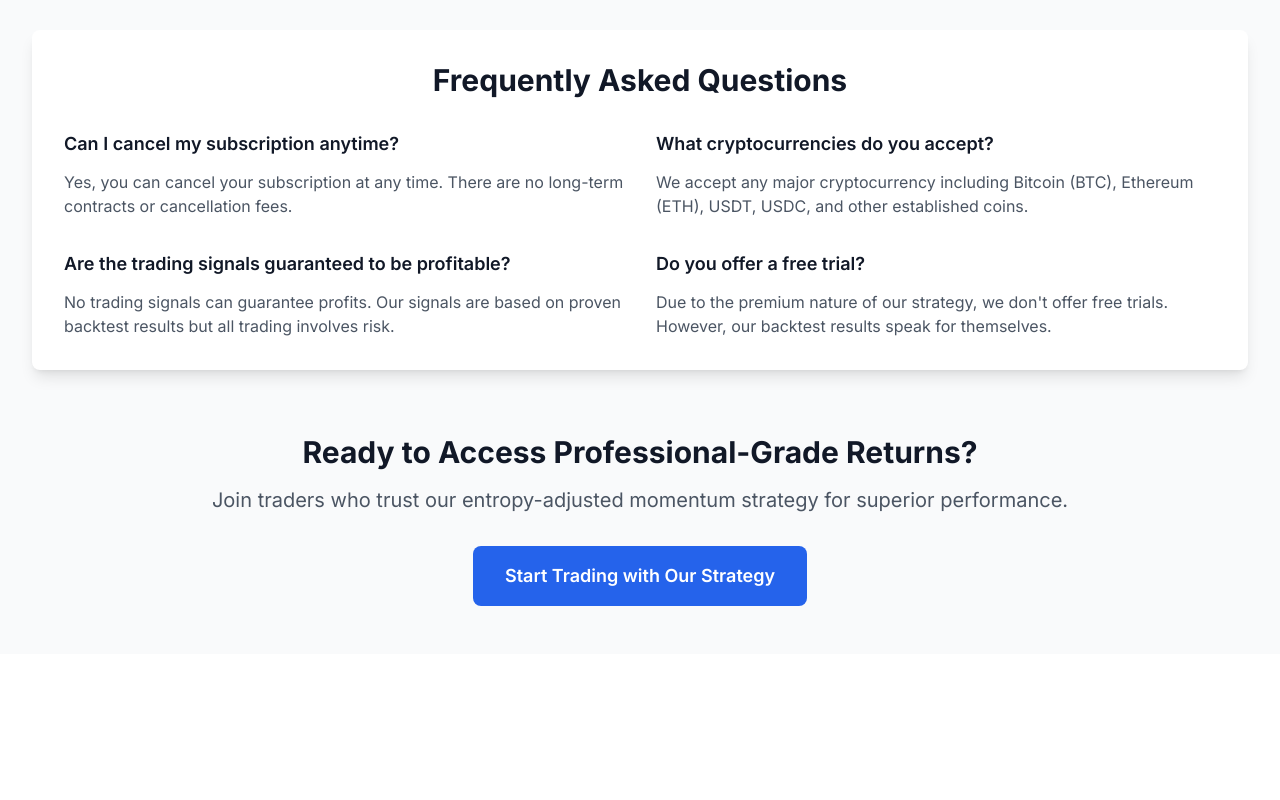
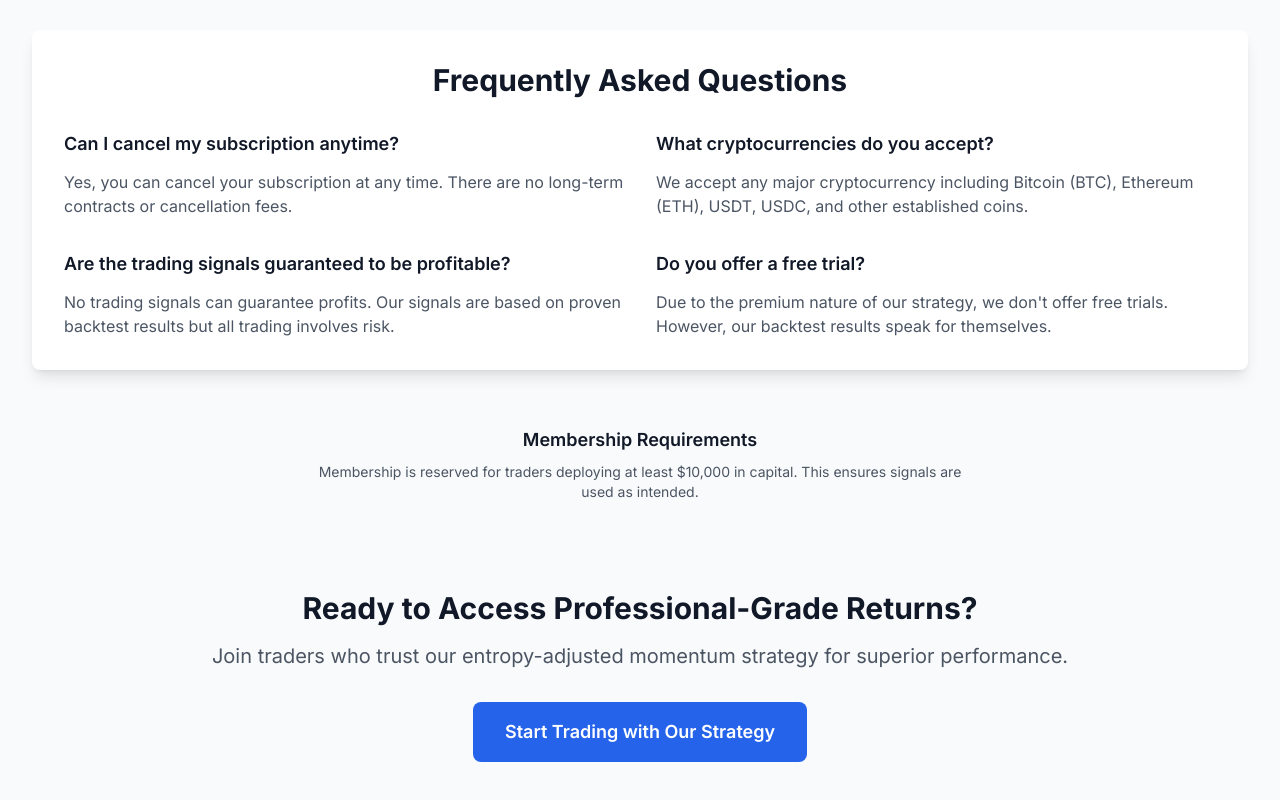
Before and after one commit to RiyadSc/BTCV1, a Next.js app: page /pricing in a window 1280 px wide. Shown: the part 804-1604 px from the top of the page. Before the commit the page ends 1458 px from the top, so only its background shows below. Built offline with nearby package versions, Linux system fonts and the light colour scheme; no server answers.

Commit message:
Update countdown timer to show time until 10 PM EDT instead of 9 PM EDT

```diff
--- a/app/pricing/page.tsx
+++ b/app/pricing/page.tsx
@@ -130,6 +130,18 @@ export default function PricingPage() {
           </div>
         </div>
 
+        {/* Membership Requirements Disclaimer */}
+        <div className="bg-gray-50 rounded-lg p-6 mt-8 text-center">
+          <div className="max-w-2xl mx-auto">
+            <h3 className="text-lg font-semibold text-gray-900 mb-2">
+              Membership Requirements
+            </h3>
+            <p className="text-gray-600 text-sm">
+              Membership is reserved for traders deploying at least $10,000 in capital. This ensures signals are used as intended.
+            </p>
+          </div>
+        </div>
+
         {/* CTA Section */}
         <div className="text-center mt-16">
           <h2 className="text-3xl font-bold text-gray-900 mb-4">
--- a/components/dashboard/SignalCard.tsx
+++ b/components/dashboard/SignalCard.tsx
@@ -2,12 +2,12 @@
 
 import React, { useState, useEffect } from 'react'
 
-// Custom hook for countdown to 9 PM EDT
-const useCountdownTo9PM = () => {
+// Custom hook for countdown to 10 PM EDT
+const useCountdownTo10PM = () => {
   const [countdown, setCountdown] = useState('')
 
   useEffect(() => {
-    const calculateNext9PM = () => {
+    const calculateNext10PM = () => {
       const now = new Date()
 
       // Get current time in EDT (Eastern Daylight Time)
@@ -15,11 +15,11 @@ const useCountdownTo9PM = () => {
       const utc = now.getTime() + (now.getTimezoneOffset() * 60000)
       const edtTime = new Date(utc + (edtOffset * 3600000))
 
-      // Create target time for today at 9 PM EDT
+      // Create target time for today at 10 PM EDT
       const target = new Date(edtTime)
-      target.setHours(21, 0, 0, 0) // 9 PM
+      target.setHours(22, 0, 0, 0) // 10 PM
 
-      // If it's already past 9 PM EDT today, target tomorrow
+      // If it's already past 10 PM EDT today, target tomorrow
       if (edtTime >= target) {
         target.setDate(target.getDate() + 1)
       }
@@ -29,7 +29,7 @@ const useCountdownTo9PM = () => {
 
     const updateCountdown = () => {
       const now = new Date()
-      const target = calculateNext9PM()
+      const target = calculateNext10PM()
 
       // Get current time in EDT
       const edtOffset = -4 // EDT is UTC-4
@@ -104,7 +104,7 @@ interface SignalCardProps {
 }
 
 export default function SignalCard({ signal }: SignalCardProps) {
-  const countdown = useCountdownTo9PM()
+  const countdown = useCountdownTo10PM()
 
   if (!signal || !signal.signal_data) {
     return (
```
